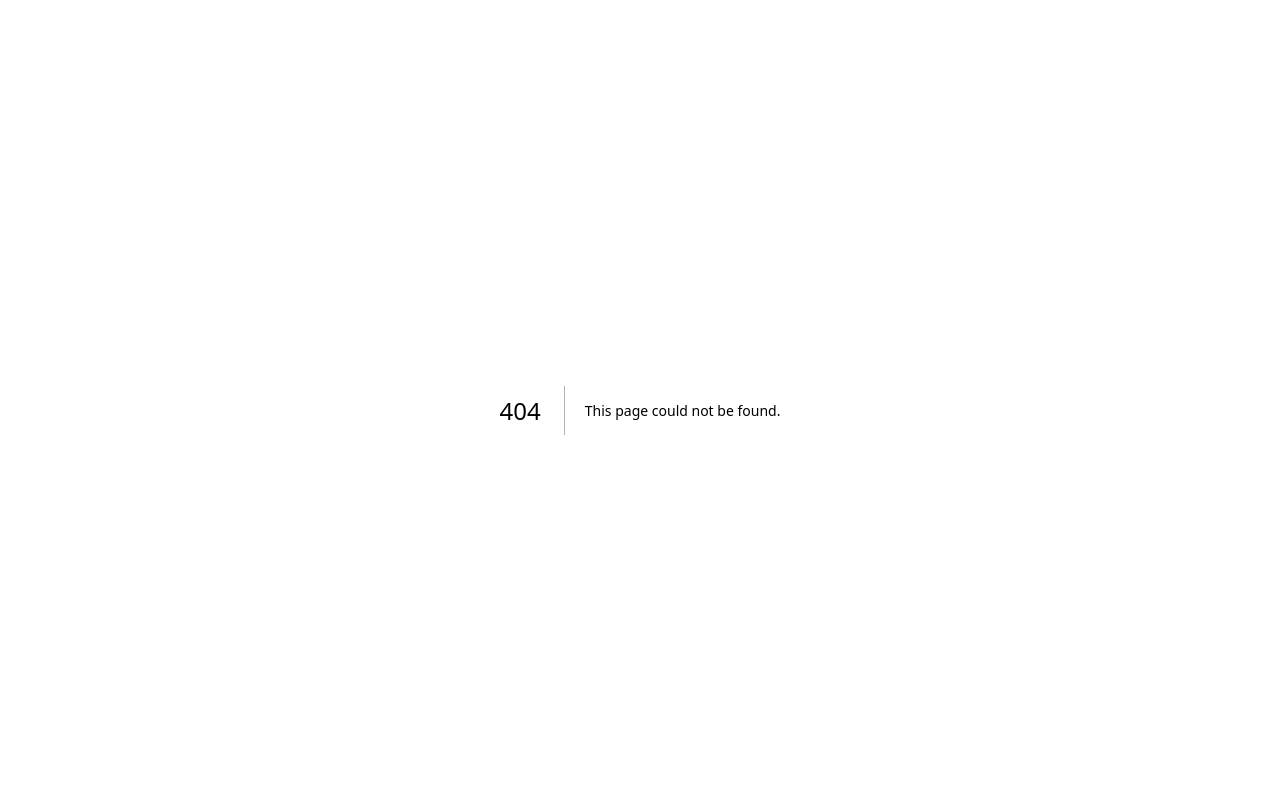
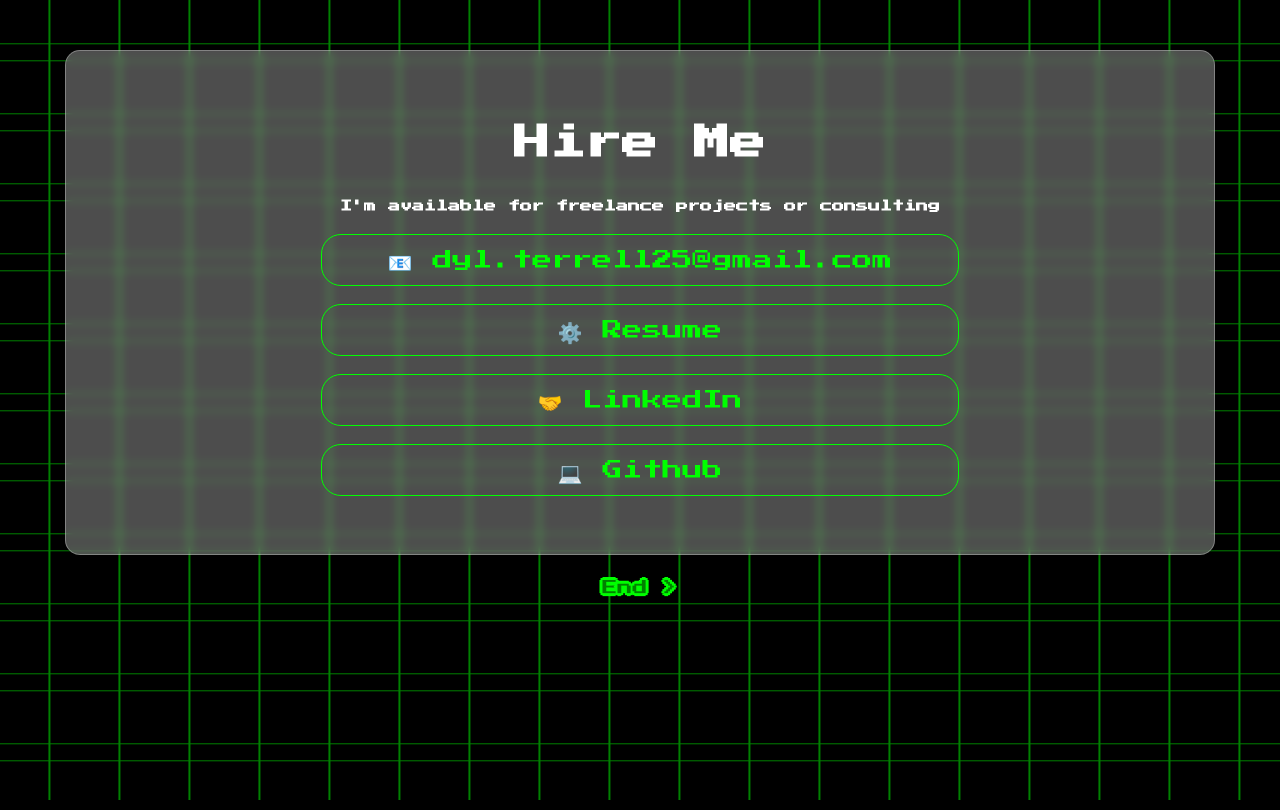
Before and after one commit to dylan-authentic/personal-web-portfolio, a Next.js app: page /hire in a window 1280 px wide. Before the commit this address had no page. Built offline with nearby package versions, Linux system fonts and the light colour scheme.

Commit message:
changed contact me back to hire me and wrapped up some key fixes

```diff
--- a/components/layout/layout.tsx
+++ b/components/layout/layout.tsx
@@ -50,7 +50,7 @@
                   <Link href='/about?nav=1'>About Me</Link>
                   <Link href='/projects?nav=1'>Projects + Ventures</Link>
                   <Link href='/insights?nav=1'>Insights</Link>
-                  <Link href='/contact?nav=1'>Contact Me</Link>
+                  <Link href='/hire?nav=1'>Hire Me</Link>
                 </Styles.NavMenu>
               </Styles.Container>
             </Styles.NavBarWrapper>
--- a/pages/contact.tsx
+++ b/pages/hire.tsx
@@ -19,17 +19,17 @@
     return (
         <Layout showNavbar={showNavbarParam}>
             <Head>
-                <title>Get in touch | {siteTitle}</title>
+                <title>Hire Me | {siteTitle}</title>
             </Head>
             <SectionPressed>
                 <ContactWrapper>
-                    <h1>Get in touch</h1>
-                    <h2>Get in touch</h2>
+                    <h1>Hire Me</h1>
+                    <h3>I'm available for freelance projects or consulting</h3>
                     <LinkWrapper>
-                        <a href="mailto:dylan@dylan.engineering">📧 Email</a>
+                        <a href="mailto:dyl.terrell25@gmail.com">📧 dyl.terrell25@gmail.com</a>
                     </LinkWrapper>
                     <LinkWrapper>
-                        <a target='_blank' href="https://drive.google.com/file/d/1KVTY2TKNP7KY1gK4dTXbm-AIX0HL2br5/view?usp=sharing">⚙️ Resume (Available upon request)</a>
+                        <a target='_blank' href="">⚙️ Resume</a>
                     </LinkWrapper>
                     <LinkWrapper>
                         <a target='_blank' href="https://www.linkedin.com/in/dylan-terrell/">🤝 LinkedIn</a>
--- a/pages/index.tsx
+++ b/pages/index.tsx
@@ -103,7 +103,7 @@
                         <li><button onClick={() => handleStartClick('/about?nav=1')}>About Me</button></li>
                         <li><button onClick={() => handleStartClick('/projects?nav=1')}>Projects + Ventures</button></li>
                         <li><button onClick={() => handleStartClick('/insights?nav=1')}>Insights</button></li>
-                        <li><button onClick={() => handleStartClick('/contact?nav=1')}>Contact Me</button></li>
+                        <li><button onClick={() => handleStartClick('/hire?nav=1')}>Hire Me</button></li>
                       </ul>
                       <div className="home-button" onClick={handleBackClick}>&lt; Back to start</div>
                     </MainMenuOverlay>
--- a/pages/insights/index.tsx
+++ b/pages/insights/index.tsx
@@ -33,7 +33,7 @@
     }
 
     const handleNextClick =() => {
-        router.push('/contact?nav=1')
+        router.push('/hire?nav=1')
     }
 
 
@@ -60,7 +60,7 @@
             ))}
         </PostContainer>
         <ControllerContainer>
-            <ControllerButtonTwo onClick={handleNextClick}>Next: Contact Me &gt;</ControllerButtonTwo>
+            <ControllerButtonTwo onClick={handleNextClick}>Next: Hire Me &gt;</ControllerButtonTwo>
             <ControllerButtonTwo style={{display: 'block', color: 'red'}} onClick={handleBackClick}>&lt; Quit</ControllerButtonTwo>
         </ControllerContainer>
         </Layout>
--- a/styles/contact.styles.ts
+++ b/styles/contact.styles.ts
@@ -14,7 +14,7 @@
     box-shadow: 0 4px 6px rgba(0, 0, 0, 0.1); // Soft shadow for depth
     box-sizing: border-box; // Ensures padding doesn't affect overall width
     position: relative;
-    padding: 60px 70px;
+    padding: 40px 70px;
     text-align: center;
     a {
         font-family: 'PressStart2P', sans-serif;
@@ -31,6 +31,13 @@
 
     a:hover {
         transform: translateY(-5px);
+    }
+
+    h3 {
+        font-family: 'PressStart2P', sans-serif;
+        margin-bottom: 18px;
+        font-size: 12px;
+        color: white;
     }
 `;
 
```
